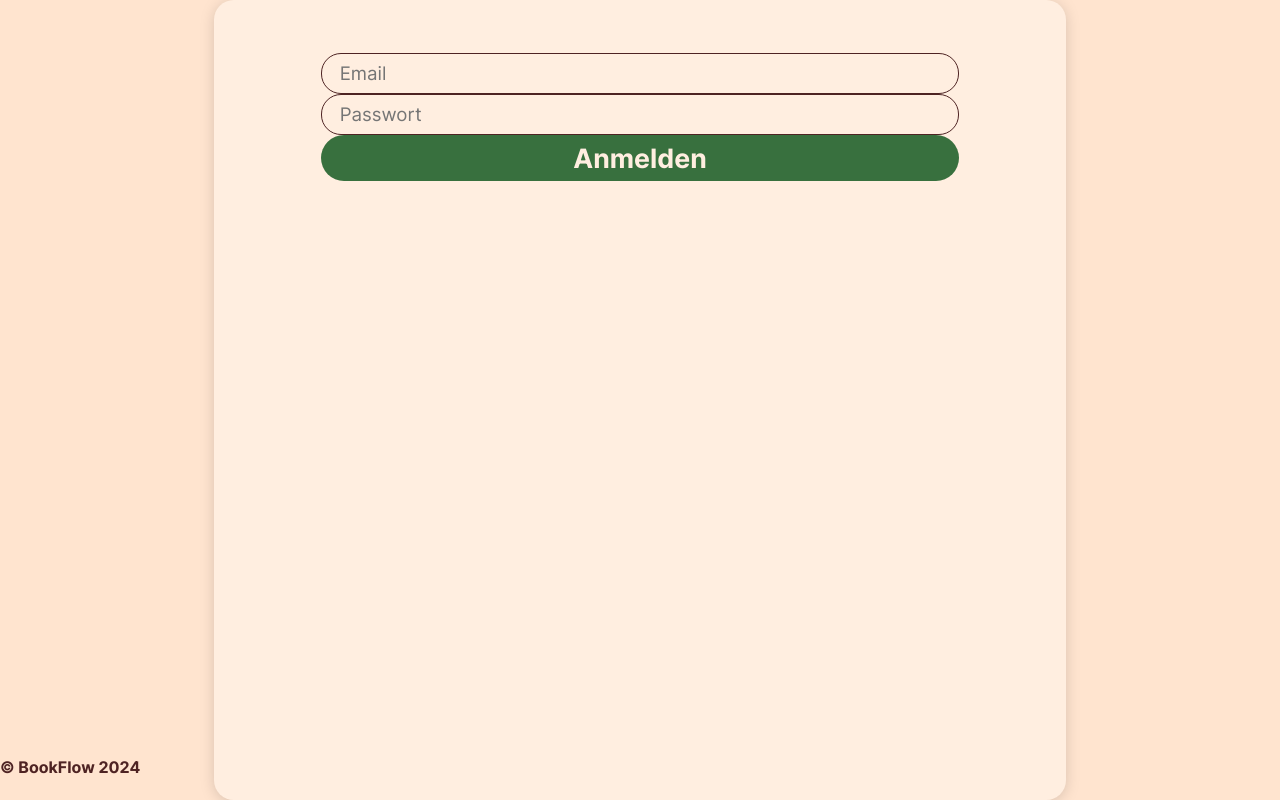
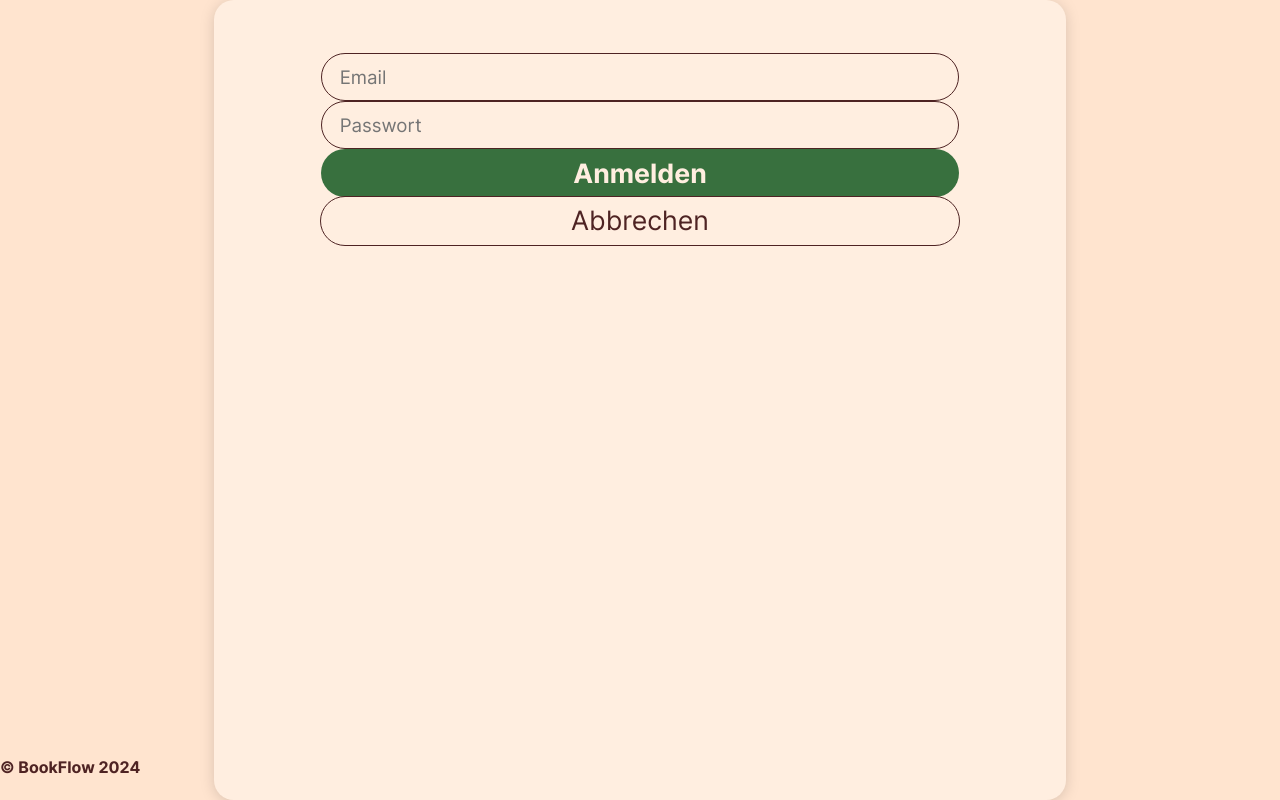
Before and after one commit to ApfelsaftLI/book-flow, a PHP site: page /login.php in a window 1280 px wide. Run offline with PHP 8.4, Linux system fonts and the light colour scheme.

Commit message:
Added discard button in login form

```diff
--- a/src/assets/styles/login.css
+++ b/src/assets/styles/login.css
@@ -7,25 +7,38 @@
   border-radius: 50vh;
   padding: 5pt 10pt;
   display: inline-block;
-}
+  text-align: center;
+  min-height: 3rem;
+  justify-content: center; }
+
+.outline-button {
+  text-decoration: none;
+  font-weight: normal;
+  font-size: 20pt;
+  color: #4E2323;
+  background-color: #FFEEE0;
+  border-radius: 50vw;
+  padding: 5pt 10pt;
+  display: inline-block;
+  outline: #4E2323 solid 1px;
+  text-align: center;
+  justify-content: center;
+  min-height: 3rem; }
 
 a[href="/login.php"] {
-  font-weight: bold;
-}
+  font-weight: bold; }
 
 .login-container form {
   display: flex;
-  flex-direction: column;
-}
-
+  flex-direction: column; }
   .login-container form input {
-  border-radius: 15pt;
+    border-radius: 50vh;
     border: #4E2323 solid 1px;
     text-indent: 10px;
     padding: 6pt;
     font-size: 14pt;
     color: #4E2323;
-}
+    min-height: 3rem; }
 
 footer {
   position: fixed;
@@ -33,14 +46,9 @@ footer {
   bottom: 0;
   width: 100%;
   text-align: center;
-  grid-column: 1/13;
-}
-
+  grid-column: 1/13; }
   footer p {
     color: #4E2323;
-  font-weight: bold;
-}
-
-
+    font-weight: bold; }
 
 /*# sourceMappingURL=login.css.map */
--- a/src/assets/styles/scss/components/__components-dir.scss
+++ b/src/assets/styles/scss/components/__components-dir.scss
@@ -3,3 +3,4 @@
 @import "book-info-box";
 @import "book-carousel-box";
 @import "form";
+@import "outline-button";
--- a/src/assets/styles/scss/components/_big-button.scss
+++ b/src/assets/styles/scss/components/_big-button.scss
@@ -7,4 +7,7 @@
   border-radius: 50vh;
   padding: 5pt 10pt;
   display: inline-block;
+  text-align: center;
+  min-height: 3rem;
+  justify-content: center;
 }
--- /dev/null
+++ b/src/assets/styles/scss/components/_outline-button.scss
@@ -0,0 +1,14 @@
+.outline-button {
+  text-decoration: none;
+  font-weight: normal;
+  font-size: 20pt;
+  color: $text-color;
+  background-color: $background-primary;
+  border-radius: 50vw;
+  padding: 5pt 10pt;
+  display: inline-block;
+  outline: $text-color solid 1px;
+  text-align: center;
+  justify-content: center;
+  min-height: 3rem;
+}
--- a/src/assets/styles/scss/login.scss
+++ b/src/assets/styles/scss/login.scss
@@ -1,5 +1,6 @@
 @import "abstracts/variables";
 @import "components/big-button";
+@import "components/outline-button";
 
 a[href="/login.php"] {
   font-weight: bold;
@@ -12,12 +13,13 @@ a[href="/login.php"] {
     flex-direction: column;
 
     input {
-      border-radius: 15pt;
+      border-radius: 50vh;
       border: $text-color solid 1px;
       text-indent: 10px;
       padding: 6pt;
       font-size: 14pt;
       color: $text-color;
+      min-height: 3rem;
     }
   }
 }
--- a/src/assets/styles/styles.css
+++ b/src/assets/styles/styles.css
@@ -243,7 +243,10 @@ table {
   background-color: #38703E;
   border-radius: 50vh;
   padding: 5pt 10pt;
-  display: inline-block; }
+  display: inline-block;
+  text-align: center;
+  min-height: 3rem;
+  justify-content: center; }
 
 .search-bar {
   background-color: #FFEEE0; }
@@ -415,6 +418,20 @@ table {
   .editForm input[type="submit"]:hover {
     background-color: #ffc79c; }
 
+.outline-button {
+  text-decoration: none;
+  font-weight: normal;
+  font-size: 20pt;
+  color: #4E2323;
+  background-color: #FFEEE0;
+  border-radius: 50vw;
+  padding: 5pt 10pt;
+  display: inline-block;
+  outline: #4E2323 solid 1px;
+  text-align: center;
+  justify-content: center;
+  min-height: 3rem; }
+
 header {
   grid-column: 1/13;
   display: flex;
--- a/src/login.php
+++ b/src/login.php
@@ -19,6 +19,7 @@ session_start();
             <input type="email" name="email" id="login-email" placeholder="Email" maxlength="50" required>
             <input type="password" name="password" id="login-password" placeholder="Passwort" maxlength="50" required>
             <button type="submit" class="big-button">Anmelden</button>
+            <a href="/" class="outline-button">Abbrechen</a>
         </form>
     </div>
 </main>
```
Lines whose indentation alone changed are shown as unchanged.
